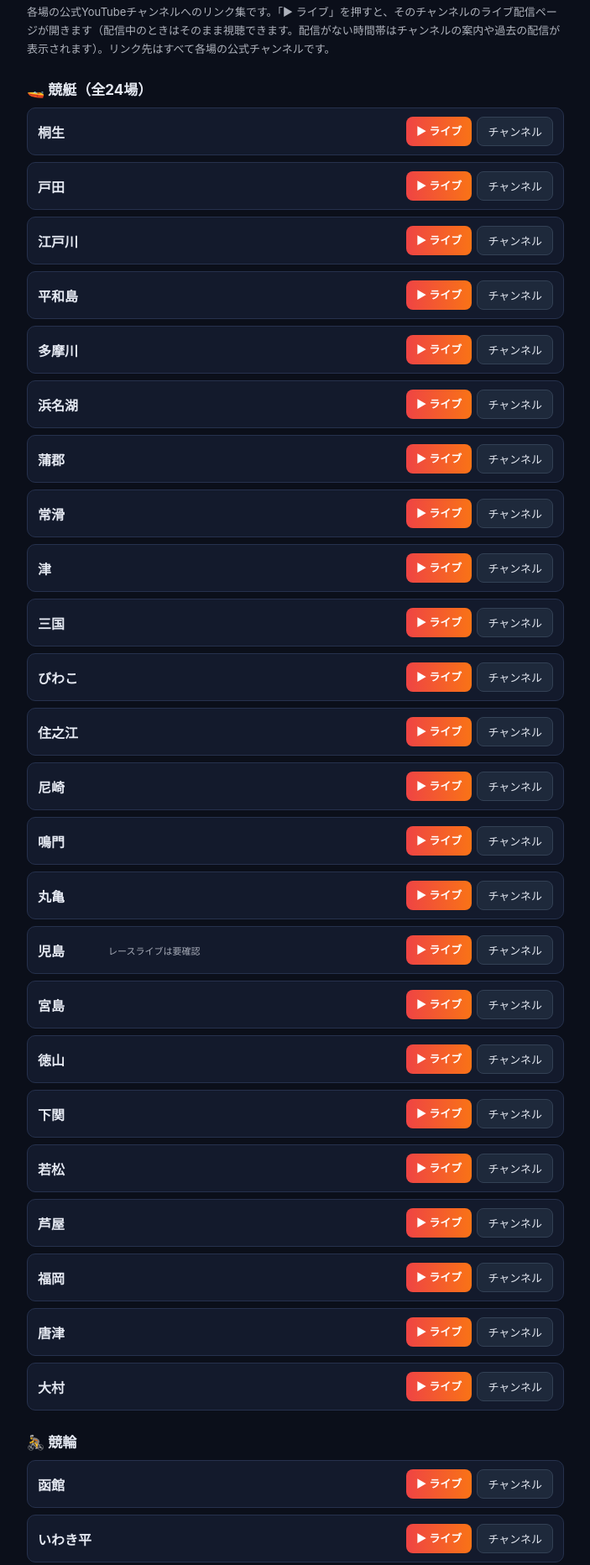
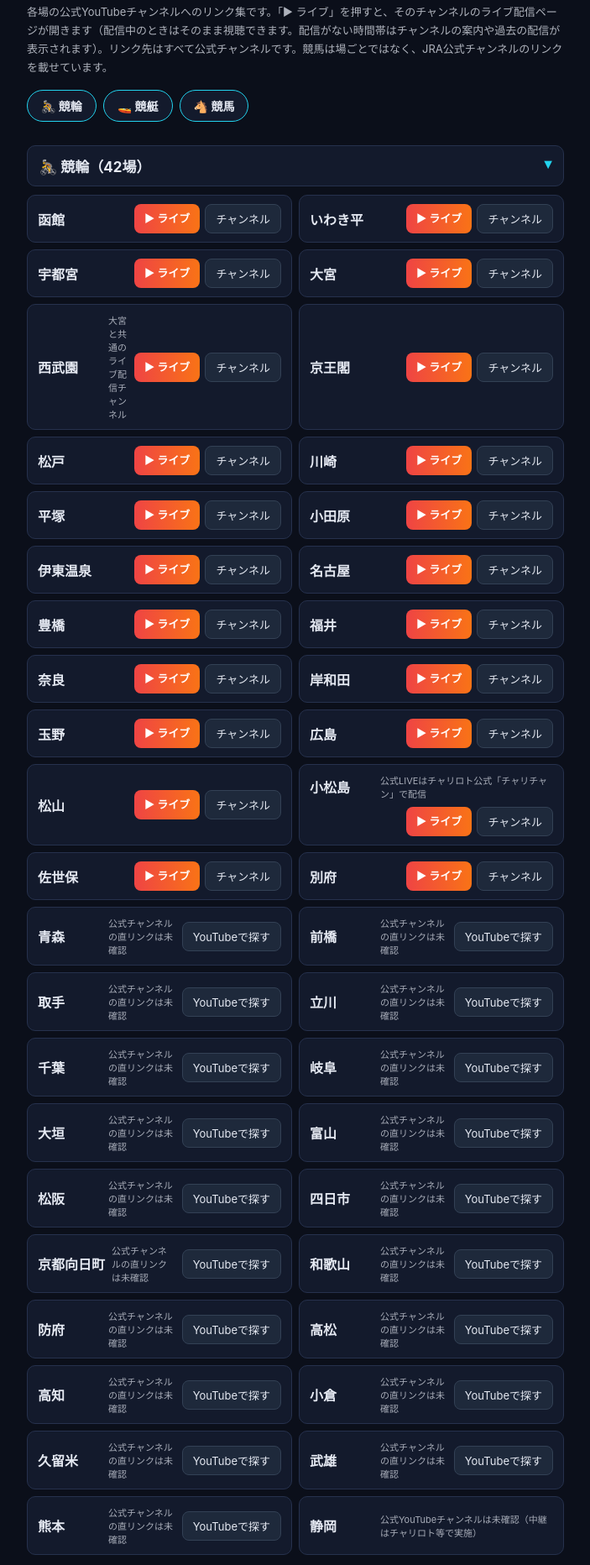
Before and after one commit to ai-kenkyubu/ai-kenkyubu.github.io, a plain HTML site: page live.html in a window 1280 px wide. Shown: the part 96-1960 px from the top of the page at 84% size, without its empty margins (288-991 px from the left). Drawn offline with Linux system fonts and the light colour scheme.

Commit message:
Add files via upload

```diff
--- a/live.html
+++ b/live.html
@@ -14,9 +14,18 @@ body{margin:0;font-family:-apple-system,'Hiragino Kaku Gothic ProN',sans-serif;b
 .wrap{max-width:640px;margin:0 auto}
 a.back{color:#22d3ee;text-decoration:none;font-size:14px}
 h1{font-size:22px;margin:14px 0 4px;background:linear-gradient(90deg,#22d3ee,#a78bfa,#34d399);-webkit-background-clip:text;background-clip:text;color:transparent}
-.sub{opacity:.75;font-size:13px;margin-bottom:18px;line-height:1.7}
-h2{font-size:17px;margin:24px 0 10px}
-.vrow{display:flex;align-items:center;gap:8px;padding:10px 12px;background:#131a2c;border:1px solid #26314d;border-radius:10px;margin-bottom:8px;flex-wrap:wrap}
+.sub{opacity:.75;font-size:13px;margin-bottom:6px;line-height:1.7}
+nav.jump{position:sticky;top:0;z-index:20;display:flex;gap:8px;flex-wrap:wrap;padding:10px 0;background:#0b0f1a}
+nav.jump a{color:#e5e9f2;text-decoration:none;font-weight:700;font-size:14px;padding:8px 16px;border-radius:999px;background:#131a2c;border:1px solid #22d3ee}
+details.sec{margin-top:18px;scroll-margin-top:66px}
+details.sec>summary{font-size:17px;font-weight:700;cursor:pointer;list-style:none;padding:11px 14px;background:#131a2c;border:1px solid #26314d;border-radius:10px}
+details.sec>summary::-webkit-details-marker{display:none}
+details.sec>summary::after{content:"▸";float:right;color:#22d3ee}
+details.sec[open ]>summary::after{content:"▾"}
+.secnote{font-size:12px;opacity:.7;line-height:1.7;margin:10px 2px 0}
+.grid{display:grid;grid-template-columns:repeat(auto-fill,minmax(280px,1fr));gap:8px;margin-top:10px}
+.vrow{display:flex;align-items:center;gap:8px;padding:10px 12px;background:#131a2c;border:1px solid #26314d;border-radius:10px;flex-wrap:wrap}
+.grid .vrow{margin-bottom:0}
 .vname{font-weight:700;min-width:76px}
 .vnote{font-size:11px;opacity:.7;flex:1}
 .vlinks{margin-left:auto;display:flex;gap:6px}
@@ -29,33 +38,11 @@ footer{margin-top:28px;font-size:12px;opacity:.6;line-height:1.7}
 <div class="wrap">
 <a class="back" href="/index.html">← トップページに戻る</a>
 <h1>📺 ライブ配信リンク集</h1>
-<p class="sub">各場の公式YouTubeチャンネルへのリンク集です。「▶ ライブ」を押すと、そのチャンネルのライブ配信ページが開きます（配信中のときはそのまま視聴できます。配信がない時間帯はチャンネルの案内や過去の配信が表示されます）。リンク先はすべて各場の公式チャンネルです。</p>
-<h2>🚤 競艇（全24場）</h2>
-<div class="vrow"><span class="vname">桐生</span><span class="vlinks"><a class="vlive" href="https://www.youtube.com/user/boatracejpkiryu/live" target="_blank" rel="noopener">▶ ライブ</a><a class="vch" href="https://www.youtube.com/user/boatracejpkiryu" target="_blank" rel="noopener">チャンネル</a></span></div>
-<div class="vrow"><span class="vname">戸田</span><span class="vlinks"><a class="vlive" href="https://www.youtube.com/channel/UCoLCf3aVRMSukwetHfn1p1A/live" target="_blank" rel="noopener">▶ ライブ</a><a class="vch" href="https://www.youtube.com/channel/UCoLCf3aVRMSukwetHfn1p1A" target="_blank" rel="noopener">チャンネル</a></span></div>
-<div class="vrow"><span class="vname">江戸川</span><span class="vlinks"><a class="vlive" href="https://www.youtube.com/channel/UCpNAwETM_vPV2Skumzc_KMA/live" target="_blank" rel="noopener">▶ ライブ</a><a class="vch" href="https://www.youtube.com/channel/UCpNAwETM_vPV2Skumzc_KMA" target="_blank" rel="noopener">チャンネル</a></span></div>
-<div class="vrow"><span class="vname">平和島</span><span class="vlinks"><a class="vlive" href="https://www.youtube.com/channel/UCjwK26-PM7YXeDvgcu257zQ/live" target="_blank" rel="noopener">▶ ライブ</a><a class="vch" href="https://www.youtube.com/channel/UCjwK26-PM7YXeDvgcu257zQ" target="_blank" rel="noopener">チャンネル</a></span></div>
-<div class="vrow"><span class="vname">多摩川</span><span class="vlinks"><a class="vlive" href="https://www.youtube.com/channel/UC4lvZQUptR8m5VDSu49xCGQ/live" target="_blank" rel="noopener">▶ ライブ</a><a class="vch" href="https://www.youtube.com/channel/UC4lvZQUptR8m5VDSu49xCGQ" target="_blank" rel="noopener">チャンネル</a></span></div>
-<div class="vrow"><span class="vname">浜名湖</span><span class="vlinks"><a class="vlive" href="https://www.youtube.com/channel/UC216-Ja4Zf0bZliGZKlK1EA/live" target="_blank" rel="noopener">▶ ライブ</a><a class="vch" href="https://www.youtube.com/channel/UC216-Ja4Zf0bZliGZKlK1EA" target="_blank" rel="noopener">チャンネル</a></span></div>
-<div class="vrow"><span class="vname">蒲郡</span><span class="vlinks"><a class="vlive" href="https://www.youtube.com/channel/UCb0W4K_Uc-GEmVqgYR3BvFA/live" target="_blank" rel="noopener">▶ ライブ</a><a class="vch" href="https://www.youtube.com/channel/UCb0W4K_Uc-GEmVqgYR3BvFA" target="_blank" rel="noopener">チャンネル</a></span></div>
-<div class="vrow"><span class="vname">常滑</span><span class="vlinks"><a class="vlive" href="https://www.youtube.com/c/tokotan08/live" target="_blank" rel="noopener">▶ ライブ</a><a class="vch" href="https://www.youtube.com/c/tokotan08" target="_blank" rel="noopener">チャンネル</a></span></div>
-<div class="vrow"><span class="vname">津</span><span class="vlinks"><a class="vlive" href="https://www.youtube.com/channel/UCEUXzh5FRxDneaLvv0YdEfQ/live" target="_blank" rel="noopener">▶ ライブ</a><a class="vch" href="https://www.youtube.com/channel/UCEUXzh5FRxDneaLvv0YdEfQ" target="_blank" rel="noopener">チャンネル</a></span></div>
-<div class="vrow"><span class="vname">三国</span><span class="vlinks"><a class="vlive" href="https://www.youtube.com/channel/UCu-yP6WJQ0zcx5nmWhxvJEg/live" target="_blank" rel="noopener">▶ ライブ</a><a class="vch" href="https://www.youtube.com/channel/UCu-yP6WJQ0zcx5nmWhxvJEg" target="_blank" rel="noopener">チャンネル</a></span></div>
-<div class="vrow"><span class="vname">びわこ</span><span class="vlinks"><a class="vlive" href="https://www.youtube.com/channel/UCLbcsJqsT5Qa1axpYcOBpmg/live" target="_blank" rel="noopener">▶ ライブ</a><a class="vch" href="https://www.youtube.com/channel/UCLbcsJqsT5Qa1axpYcOBpmg" target="_blank" rel="noopener">チャンネル</a></span></div>
-<div class="vrow"><span class="vname">住之江</span><span class="vlinks"><a class="vlive" href="https://www.youtube.com/channel/UCW3AReETO-oDmEoE-m3i7dQ/live" target="_blank" rel="noopener">▶ ライブ</a><a class="vch" href="https://www.youtube.com/channel/UCW3AReETO-oDmEoE-m3i7dQ" target="_blank" rel="noopener">チャンネル</a></span></div>
-<div class="vrow"><span class="vname">尼崎</span><span class="vlinks"><a class="vlive" href="https://www.youtube.com/channel/UC-vpH4QQKPwsqsbESOfNgZQ/live" target="_blank" rel="noopener">▶ ライブ</a><a class="vch" href="https://www.youtube.com/channel/UC-vpH4QQKPwsqsbESOfNgZQ" target="_blank" rel="noopener">チャンネル</a></span></div>
-<div class="vrow"><span class="vname">鳴門</span><span class="vlinks"><a class="vlive" href="https://www.youtube.com/channel/UCd8rJfg7p8qsASOEIIwAinQ/live" target="_blank" rel="noopener">▶ ライブ</a><a class="vch" href="https://www.youtube.com/channel/UCd8rJfg7p8qsASOEIIwAinQ" target="_blank" rel="noopener">チャンネル</a></span></div>
-<div class="vrow"><span class="vname">丸亀</span><span class="vlinks"><a class="vlive" href="https://www.youtube.com/channel/UC2CWDMG18mpBGXkI9KHdACQ/live" target="_blank" rel="noopener">▶ ライブ</a><a class="vch" href="https://www.youtube.com/channel/UC2CWDMG18mpBGXkI9KHdACQ" target="_blank" rel="noopener">チャンネル</a></span></div>
-<div class="vrow"><span class="vname">児島</span><span class="vnote">レースライブは要確認</span><span class="vlinks"><a class="vlive" href="https://www.youtube.com/user/boatracekojima/live" target="_blank" rel="noopener">▶ ライブ</a><a class="vch" href="https://www.youtube.com/user/boatracekojima" target="_blank" rel="noopener">チャンネル</a></span></div>
-<div class="vrow"><span class="vname">宮島</span><span class="vlinks"><a class="vlive" href="https://www.youtube.com/channel/UCxvYC6PPCsy2_p0tGuvIv5w/live" target="_blank" rel="noopener">▶ ライブ</a><a class="vch" href="https://www.youtube.com/channel/UCxvYC6PPCsy2_p0tGuvIv5w" target="_blank" rel="noopener">チャンネル</a></span></div>
-<div class="vrow"><span class="vname">徳山</span><span class="vlinks"><a class="vlive" href="https://www.youtube.com/channel/UCqyq1Dav7D5ztEl_ierxsjw/live" target="_blank" rel="noopener">▶ ライブ</a><a class="vch" href="https://www.youtube.com/channel/UCqyq1Dav7D5ztEl_ierxsjw" target="_blank" rel="noopener">チャンネル</a></span></div>
-<div class="vrow"><span class="vname">下関</span><span class="vlinks"><a class="vlive" href="https://www.youtube.com/channel/UCl-7IwVjJHzWUhqxz7hwY1w/live" target="_blank" rel="noopener">▶ ライブ</a><a class="vch" href="https://www.youtube.com/channel/UCl-7IwVjJHzWUhqxz7hwY1w" target="_blank" rel="noopener">チャンネル</a></span></div>
-<div class="vrow"><span class="vname">若松</span><span class="vlinks"><a class="vlive" href="https://www.youtube.com/channel/UCll--OtE3eJpzb4uwX8MX9A/live" target="_blank" rel="noopener">▶ ライブ</a><a class="vch" href="https://www.youtube.com/channel/UCll--OtE3eJpzb4uwX8MX9A" target="_blank" rel="noopener">チャンネル</a></span></div>
-<div class="vrow"><span class="vname">芦屋</span><span class="vlinks"><a class="vlive" href="https://www.youtube.com/channel/UC5BunThJ_eBJq5gz-DOaRLw/live" target="_blank" rel="noopener">▶ ライブ</a><a class="vch" href="https://www.youtube.com/channel/UC5BunThJ_eBJq5gz-DOaRLw" target="_blank" rel="noopener">チャンネル</a></span></div>
-<div class="vrow"><span class="vname">福岡</span><span class="vlinks"><a class="vlive" href="https://www.youtube.com/user/boatracejpfukuoka/live" target="_blank" rel="noopener">▶ ライブ</a><a class="vch" href="https://www.youtube.com/user/boatracejpfukuoka" target="_blank" rel="noopener">チャンネル</a></span></div>
-<div class="vrow"><span class="vname">唐津</span><span class="vlinks"><a class="vlive" href="https://www.youtube.com/user/boatracekaratsu/live" target="_blank" rel="noopener">▶ ライブ</a><a class="vch" href="https://www.youtube.com/user/boatracekaratsu" target="_blank" rel="noopener">チャンネル</a></span></div>
-<div class="vrow"><span class="vname">大村</span><span class="vlinks"><a class="vlive" href="https://www.youtube.com/user/OmuraKyotei/live" target="_blank" rel="noopener">▶ ライブ</a><a class="vch" href="https://www.youtube.com/user/OmuraKyotei" target="_blank" rel="noopener">チャンネル</a></span></div>
-<h2>🚴 競輪</h2>
+<p class="sub">各場の公式YouTubeチャンネルへのリンク集です。「▶ ライブ」を押すと、そのチャンネルのライブ配信ページが開きます（配信中のときはそのまま視聴できます。配信がない時間帯はチャンネルの案内や過去の配信が表示されます）。リンク先はすべて公式チャンネルです。競馬は場ごとではなく、JRA公式チャンネルのリンクを載せています。</p>
+<nav class="jump"><a href="#keirin">🚴 競輪</a><a href="#boat">🚤 競艇</a><a href="#keiba">🐴 競馬</a></nav>
+<details class="sec" id="keirin" open>
+<summary>🚴 競輪（42場）</summary>
+<div class="grid">
 <div class="vrow"><span class="vname">函館</span><span class="vlinks"><a class="vlive" href="https://www.youtube.com/@rinrin-hakodate-keirin/live" target="_blank" rel="noopener">▶ ライブ</a><a class="vch" href="https://www.youtube.com/@rinrin-hakodate-keirin" target="_blank" rel="noopener">チャンネル</a></span></div>
 <div class="vrow"><span class="vname">いわき平</span><span class="vlinks"><a class="vlive" href="https://www.youtube.com/channel/UCTrT1fwMS9cOePzW_Z0TQfw/live" target="_blank" rel="noopener">▶ ライブ</a><a class="vch" href="https://www.youtube.com/channel/UCTrT1fwMS9cOePzW_Z0TQfw" target="_blank" rel="noopener">チャンネル</a></span></div>
 <div class="vrow"><span class="vname">宇都宮</span><span class="vlinks"><a class="vlive" href="https://www.youtube.com/@UTSUNOMIYA500KEIRIN/live" target="_blank" rel="noopener">▶ ライブ</a><a class="vch" href="https://www.youtube.com/@UTSUNOMIYA500KEIRIN" target="_blank" rel="noopener">チャンネル</a></span></div>
@@ -98,8 +85,50 @@ footer{margin-top:28px;font-size:12px;opacity:.6;line-height:1.7}
 <div class="vrow"><span class="vname">武雄</span><span class="vnote">公式チャンネルの直リンクは未確認</span><span class="vlinks"><a class="vch" href="https://www.youtube.com/results?search_query=%E3%81%9F%E3%81%91%E3%81%8A%E7%AB%B6%E8%BC%AA%20%E5%85%AC%E5%BC%8F" target="_blank" rel="noopener">YouTubeで探す</a></span></div>
 <div class="vrow"><span class="vname">熊本</span><span class="vnote">公式チャンネルの直リンクは未確認</span><span class="vlinks"><a class="vch" href="https://www.youtube.com/results?search_query=%E7%86%8A%E6%9C%AC%E3%81%91%E3%81%84%E3%82%8A%E3%82%93%20%E5%85%AC%E5%BC%8F" target="_blank" rel="noopener">YouTubeで探す</a></span></div>
 <div class="vrow"><span class="vname">静岡</span><span class="vnote">公式YouTubeチャンネルは未確認（中継はチャリロト等で実施）</span></div>
+</div>
+</details>
+<details class="sec" id="boat">
+<summary>🚤 競艇（全24場）</summary>
+<div class="grid">
+<div class="vrow"><span class="vname">桐生</span><span class="vlinks"><a class="vlive" href="https://www.youtube.com/user/boatracejpkiryu/live" target="_blank" rel="noopener">▶ ライブ</a><a class="vch" href="https://www.youtube.com/user/boatracejpkiryu" target="_blank" rel="noopener">チャンネル</a></span></div>
+<div class="vrow"><span class="vname">戸田</span><span class="vlinks"><a class="vlive" href="https://www.youtube.com/channel/UCoLCf3aVRMSukwetHfn1p1A/live" target="_blank" rel="noopener">▶ ライブ</a><a class="vch" href="https://www.youtube.com/channel/UCoLCf3aVRMSukwetHfn1p1A" target="_blank" rel="noopener">チャンネル</a></span></div>
+<div class="vrow"><span class="vname">江戸川</span><span class="vlinks"><a class="vlive" href="https://www.youtube.com/channel/UCpNAwETM_vPV2Skumzc_KMA/live" target="_blank" rel="noopener">▶ ライブ</a><a class="vch" href="https://www.youtube.com/channel/UCpNAwETM_vPV2Skumzc_KMA" target="_blank" rel="noopener">チャンネル</a></span></div>
+<div class="vrow"><span class="vname">平和島</span><span class="vlinks"><a class="vlive" href="https://www.youtube.com/channel/UCjwK26-PM7YXeDvgcu257zQ/live" target="_blank" rel="noopener">▶ ライブ</a><a class="vch" href="https://www.youtube.com/channel/UCjwK26-PM7YXeDvgcu257zQ" target="_blank" rel="noopener">チャンネル</a></span></div>
+<div class="vrow"><span class="vname">多摩川</span><span class="vlinks"><a class="vlive" href="https://www.youtube.com/channel/UC4lvZQUptR8m5VDSu49xCGQ/live" target="_blank" rel="noopener">▶ ライブ</a><a class="vch" href="https://www.youtube.com/channel/UC4lvZQUptR8m5VDSu49xCGQ" target="_blank" rel="noopener">チャンネル</a></span></div>
+<div class="vrow"><span class="vname">浜名湖</span><span class="vlinks"><a class="vlive" href="https://www.youtube.com/channel/UC216-Ja4Zf0bZliGZKlK1EA/live" target="_blank" rel="noopener">▶ ライブ</a><a class="vch" href="https://www.youtube.com/channel/UC216-Ja4Zf0bZliGZKlK1EA" target="_blank" rel="noopener">チャンネル</a></span></div>
+<div class="vrow"><span class="vname">蒲郡</span><span class="vlinks"><a class="vlive" href="https://www.youtube.com/channel/UCb0W4K_Uc-GEmVqgYR3BvFA/live" target="_blank" rel="noopener">▶ ライブ</a><a class="vch" href="https://www.youtube.com/channel/UCb0W4K_Uc-GEmVqgYR3BvFA" target="_blank" rel="noopener">チャンネル</a></span></div>
+<div class="vrow"><span class="vname">常滑</span><span class="vlinks"><a class="vlive" href="https://www.youtube.com/c/tokotan08/live" target="_blank" rel="noopener">▶ ライブ</a><a class="vch" href="https://www.youtube.com/c/tokotan08" target="_blank" rel="noopener">チャンネル</a></span></div>
+<div class="vrow"><span class="vname">津</span><span class="vlinks"><a class="vlive" href="https://www.youtube.com/channel/UCEUXzh5FRxDneaLvv0YdEfQ/live" target="_blank" rel="noopener">▶ ライブ</a><a class="vch" href="https://www.youtube.com/channel/UCEUXzh5FRxDneaLvv0YdEfQ" target="_blank" rel="noopener">チャンネル</a></span></div>
+<div class="vrow"><span class="vname">三国</span><span class="vlinks"><a class="vlive" href="https://www.youtube.com/channel/UCu-yP6WJQ0zcx5nmWhxvJEg/live" target="_blank" rel="noopener">▶ ライブ</a><a class="vch" href="https://www.youtube.com/channel/UCu-yP6WJQ0zcx5nmWhxvJEg" target="_blank" rel="noopener">チャンネル</a></span></div>
+<div class="vrow"><span class="vname">びわこ</span><span class="vlinks"><a class="vlive" href="https://www.youtube.com/channel/UCLbcsJqsT5Qa1axpYcOBpmg/live" target="_blank" rel="noopener">▶ ライブ</a><a class="vch" href="https://www.youtube.com/channel/UCLbcsJqsT5Qa1axpYcOBpmg" target="_blank" rel="noopener">チャンネル</a></span></div>
+<div class="vrow"><span class="vname">住之江</span><span class="vlinks"><a class="vlive" href="https://www.youtube.com/channel/UCW3AReETO-oDmEoE-m3i7dQ/live" target="_blank" rel="noopener">▶ ライブ</a><a class="vch" href="https://www.youtube.com/channel/UCW3AReETO-oDmEoE-m3i7dQ" target="_blank" rel="noopener">チャンネル</a></span></div>
+<div class="vrow"><span class="vname">尼崎</span><span class="vlinks"><a class="vlive" href="https://www.youtube.com/channel/UC-vpH4QQKPwsqsbESOfNgZQ/live" target="_blank" rel="noopener">▶ ライブ</a><a class="vch" href="https://www.youtube.com/channel/UC-vpH4QQKPwsqsbESOfNgZQ" target="_blank" rel="noopener">チャンネル</a></span></div>
+<div class="vrow"><span class="vname">鳴門</span><span class="vlinks"><a class="vlive" href="https://www.youtube.com/channel/UCd8rJfg7p8qsASOEIIwAinQ/live" target="_blank" rel="noopener">▶ ライブ</a><a class="vch" href="https://www.youtube.com/channel/UCd8rJfg7p8qsASOEIIwAinQ" target="_blank" rel="noopener">チャンネル</a></span></div>
+<div class="vrow"><span class="vname">丸亀</span><span class="vlinks"><a class="vlive" href="https://www.youtube.com/channel/UC2CWDMG18mpBGXkI9KHdACQ/live" target="_blank" rel="noopener">▶ ライブ</a><a class="vch" href="https://www.youtube.com/channel/UC2CWDMG18mpBGXkI9KHdACQ" target="_blank" rel="noopener">チャンネル</a></span></div>
+<div class="vrow"><span class="vname">児島</span><span class="vnote">レースライブは要確認</span><span class="vlinks"><a class="vlive" href="https://www.youtube.com/user/boatracekojima/live" target="_blank" rel="noopener">▶ ライブ</a><a class="vch" href="https://www.youtube.com/user/boatracekojima" target="_blank" rel="noopener">チャンネル</a></span></div>
+<div class="vrow"><span class="vname">宮島</span><span class="vlinks"><a class="vlive" href="https://www.youtube.com/channel/UCxvYC6PPCsy2_p0tGuvIv5w/live" target="_blank" rel="noopener">▶ ライブ</a><a class="vch" href="https://www.youtube.com/channel/UCxvYC6PPCsy2_p0tGuvIv5w" target="_blank" rel="noopener">チャンネル</a></span></div>
+<div class="vrow"><span class="vname">徳山</span><span class="vlinks"><a class="vlive" href="https://www.youtube.com/channel/UCqyq1Dav7D5ztEl_ierxsjw/live" target="_blank" rel="noopener">▶ ライブ</a><a class="vch" href="https://www.youtube.com/channel/UCqyq1Dav7D5ztEl_ierxsjw" target="_blank" rel="noopener">チャンネル</a></span></div>
+<div class="vrow"><span class="vname">下関</span><span class="vlinks"><a class="vlive" href="https://www.youtube.com/channel/UCl-7IwVjJHzWUhqxz7hwY1w/live" target="_blank" rel="noopener">▶ ライブ</a><a class="vch" href="https://www.youtube.com/channel/UCl-7IwVjJHzWUhqxz7hwY1w" target="_blank" rel="noopener">チャンネル</a></span></div>
+<div class="vrow"><span class="vname">若松</span><span class="vlinks"><a class="vlive" href="https://www.youtube.com/channel/UCll--OtE3eJpzb4uwX8MX9A/live" target="_blank" rel="noopener">▶ ライブ</a><a class="vch" href="https://www.youtube.com/channel/UCll--OtE3eJpzb4uwX8MX9A" target="_blank" rel="noopener">チャンネル</a></span></div>
+<div class="vrow"><span class="vname">芦屋</span><span class="vlinks"><a class="vlive" href="https://www.youtube.com/channel/UC5BunThJ_eBJq5gz-DOaRLw/live" target="_blank" rel="noopener">▶ ライブ</a><a class="vch" href="https://www.youtube.com/channel/UC5BunThJ_eBJq5gz-DOaRLw" target="_blank" rel="noopener">チャンネル</a></span></div>
+<div class="vrow"><span class="vname">福岡</span><span class="vlinks"><a class="vlive" href="https://www.youtube.com/user/boatracejpfukuoka/live" target="_blank" rel="noopener">▶ ライブ</a><a class="vch" href="https://www.youtube.com/user/boatracejpfukuoka" target="_blank" rel="noopener">チャンネル</a></span></div>
+<div class="vrow"><span class="vname">唐津</span><span class="vlinks"><a class="vlive" href="https://www.youtube.com/user/boatracekaratsu/live" target="_blank" rel="noopener">▶ ライブ</a><a class="vch" href="https://www.youtube.com/user/boatracekaratsu" target="_blank" rel="noopener">チャンネル</a></span></div>
+<div class="vrow"><span class="vname">大村</span><span class="vlinks"><a class="vlive" href="https://www.youtube.com/user/OmuraKyotei/live" target="_blank" rel="noopener">▶ ライブ</a><a class="vch" href="https://www.youtube.com/user/OmuraKyotei" target="_blank" rel="noopener">チャンネル</a></span></div>
+</div>
+</details>
+<details class="sec" id="keiba">
+<summary>🐴 競馬</summary>
+<p class="secnote">中央競馬は、開催日にJRA公式YouTubeチャンネルで「中央競馬全レース中継」が無料ライブ配信されています（9:00〜17:00・会員登録不要）。競輪・競艇のような場ごとのチャンネルはありません。</p>
+<div class="grid">
+<div class="vrow"><span class="vname">JRA（中央競馬）</span><span class="vnote">開催日は「中央競馬全レース中継」を無料ライブ配信（9:00〜17:00・会員登録不要）</span><span class="vlinks"><a class="vlive" href="https://www.youtube.com/@jraofficial/live" target="_blank" rel="noopener">▶ ライブ</a><a class="vch" href="https://www.youtube.com/@jraofficial" target="_blank" rel="noopener">チャンネル</a></span></div>
+</div>
+</details>
 <footer>AI研究部｜AI予想の全レース検証データを毎日公開しています（検証記録であり、買い推奨ではありません）<br>※「YouTubeで探す」の場は公式チャンネルの存在は確認できたものの、直リンクURLが未確認のため検索リンクにしています。</footer>
 </div>
+<script>
+document.querySelectorAll('nav.jump a').forEach(function(a){a.addEventListener('click',function(){var t=document.querySelector(a.getAttribute('href'));if(t&&t.tagName==='DETAILS'){t.open=true;}});});
+if(location.hash){var h=document.querySelector(location.hash);if(h&&h.tagName==='DETAILS'){h.open=true;}}
+</script>
 <script data-goatcounter="https://ai-kenkyubu.goatcounter.com/count" async src="//gc.zgo.at/count.js"></script>
 </body>
 </html>
```
